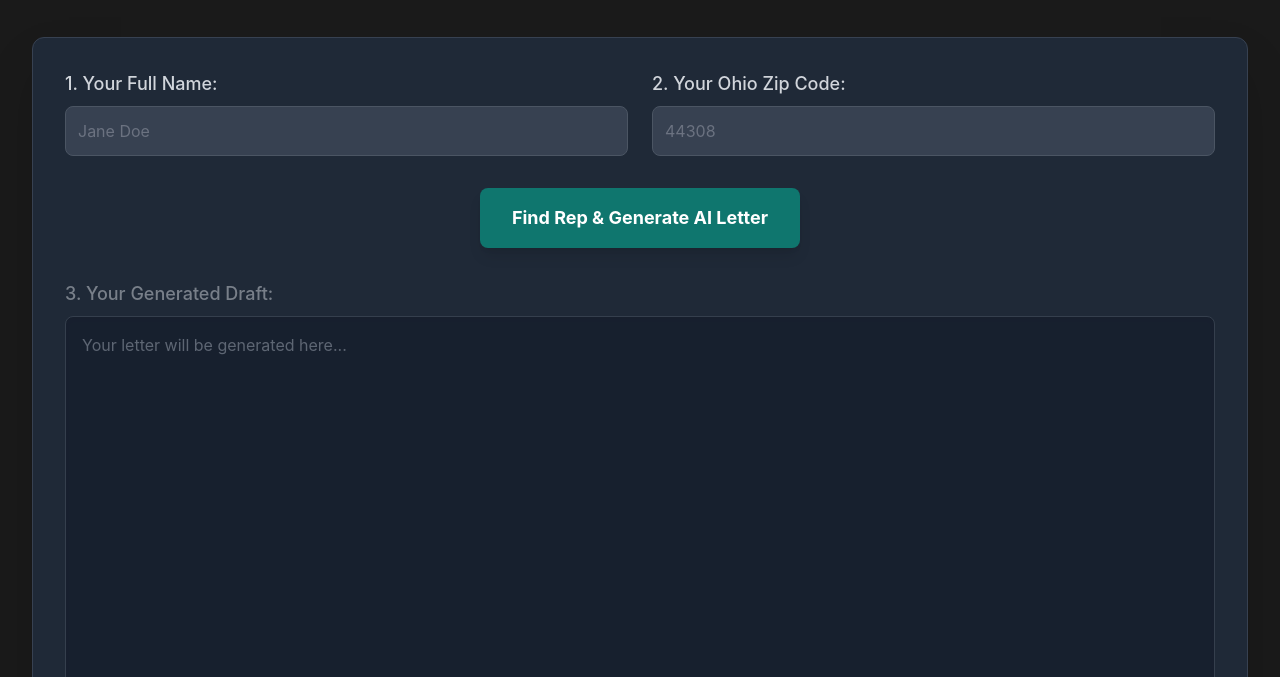
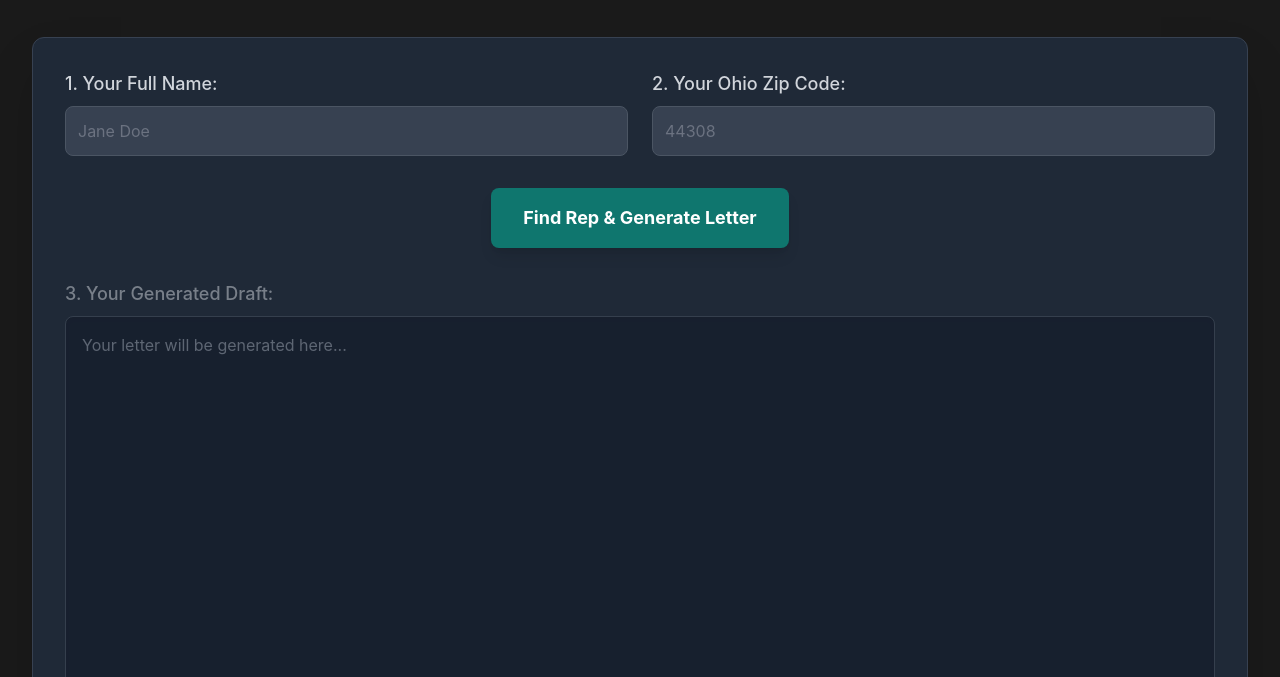
Before and after one commit to Elliot1227/Comp-Website, a plain HTML site: page action.html in a window 1280 px wide. Shown: the part 123-800 px from the top of the page. Drawn offline with nearby package versions, Linux system fonts and the light colour scheme.

Commit message:
Update action.html

```diff
--- a/action.html
+++ b/action.html
@@ -81,7 +81,7 @@
             <!-- Generate Button -->
             <div class="text-center">
                 <button id="generate-btn" onclick="generateLetter()" class="w-full md:w-auto px-8 py-4 bg-teal-700 hover:bg-teal-600 text-white font-bold text-lg rounded-lg shadow-lg transition duration-200 flex items-center justify-center mx-auto">
-                    <span id="btn-text">Find Rep & Generate AI Letter</span>
+                    <span id="btn-text">Find Rep & Generate Letter</span>
                 </button>
                 <p id="error-msg" class="text-red-500 mt-2 hidden text-sm font-semibold"></p>
             </div>
```
